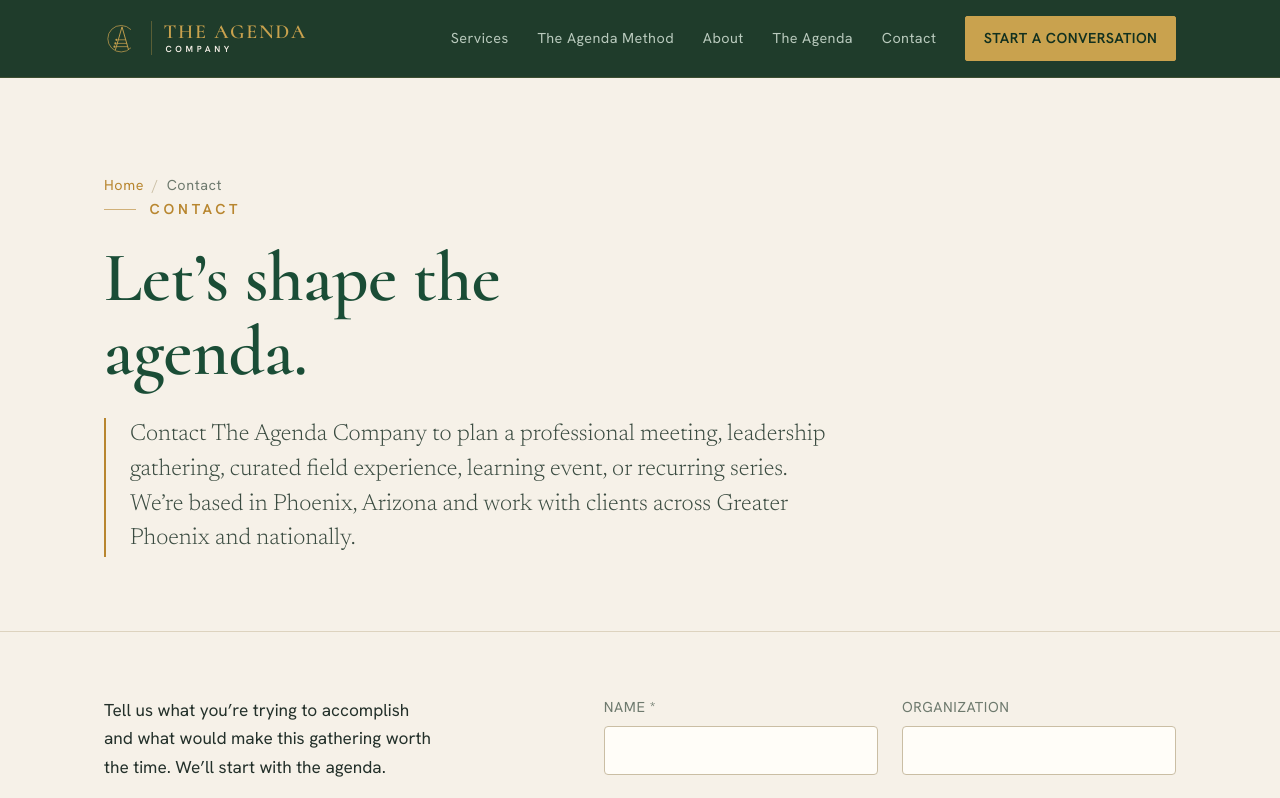
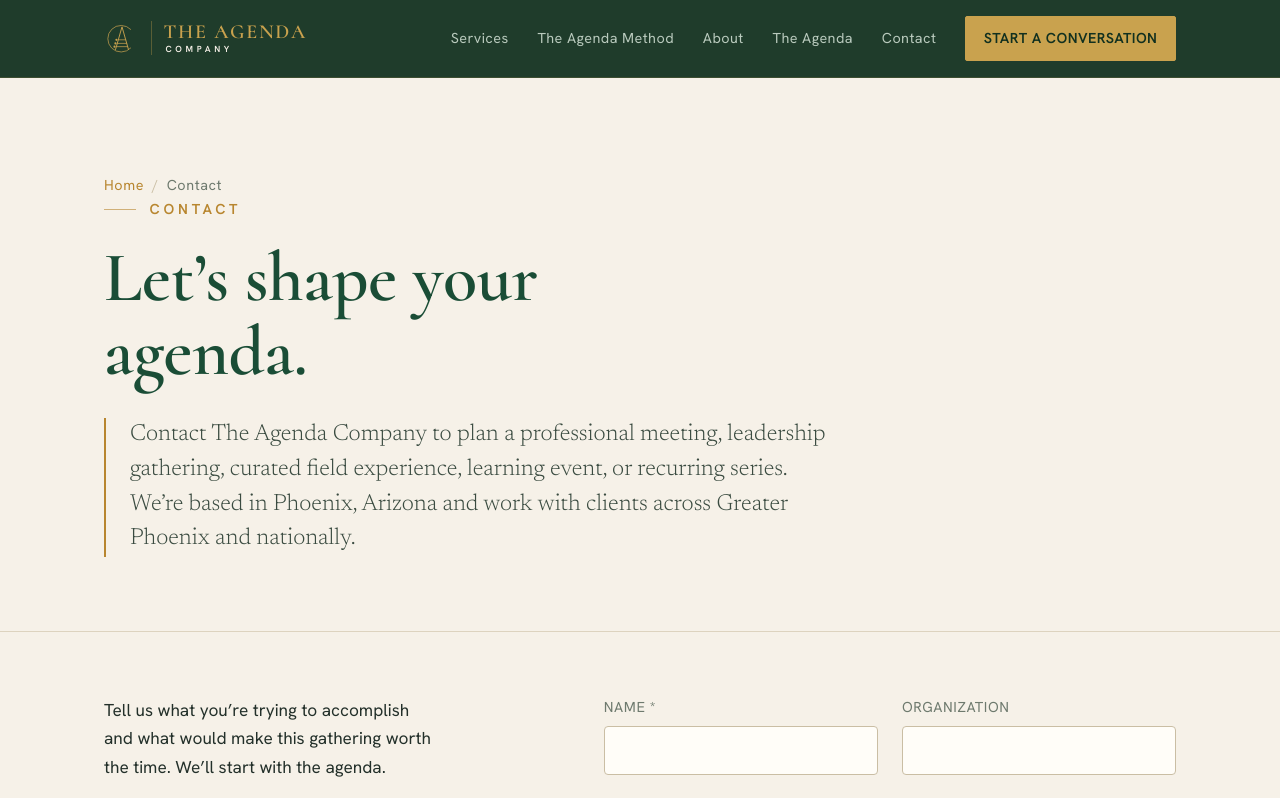
Before and after one commit to thomasbakerj-lgtm/TheAgendaCompany, a Next.js app: page /contact in a window 1280 px wide. Shown: the top 798 px of the page. Built offline with nearby package versions, Linux system fonts and the light colour scheme.

Commit message:
Update page.js

```diff
--- a/app/contact/page.js
+++ b/app/contact/page.js
@@ -6,7 +6,7 @@
 export const metadata = {
   title: "Contact The Agenda Company | Plan a Professional Event",
   description:
-    "Start a conversation about your next professional gathering. Tell us what you're trying to accomplish and we'll help shape the agenda.",
+    "Start a conversation about your next professional gathering. Tell us what you're trying to accomplish and we'll help shape your agenda.",
   alternates: { canonical: "/contact" },
 };
 
@@ -24,7 +24,7 @@
         <div className="wrap">
           <Breadcrumb trail={trail} />
           <Kicker>Contact</Kicker>
-          <h1>Let&rsquo;s shape the agenda.</h1>
+          <h1>Let&rsquo;s shape your agenda.</h1>
           <p className="answer-block">
             Contact The Agenda Company to plan a professional meeting, leadership gathering, curated field
             experience, learning event, or recurring series. We&rsquo;re based in Phoenix, Arizona and work with
```
